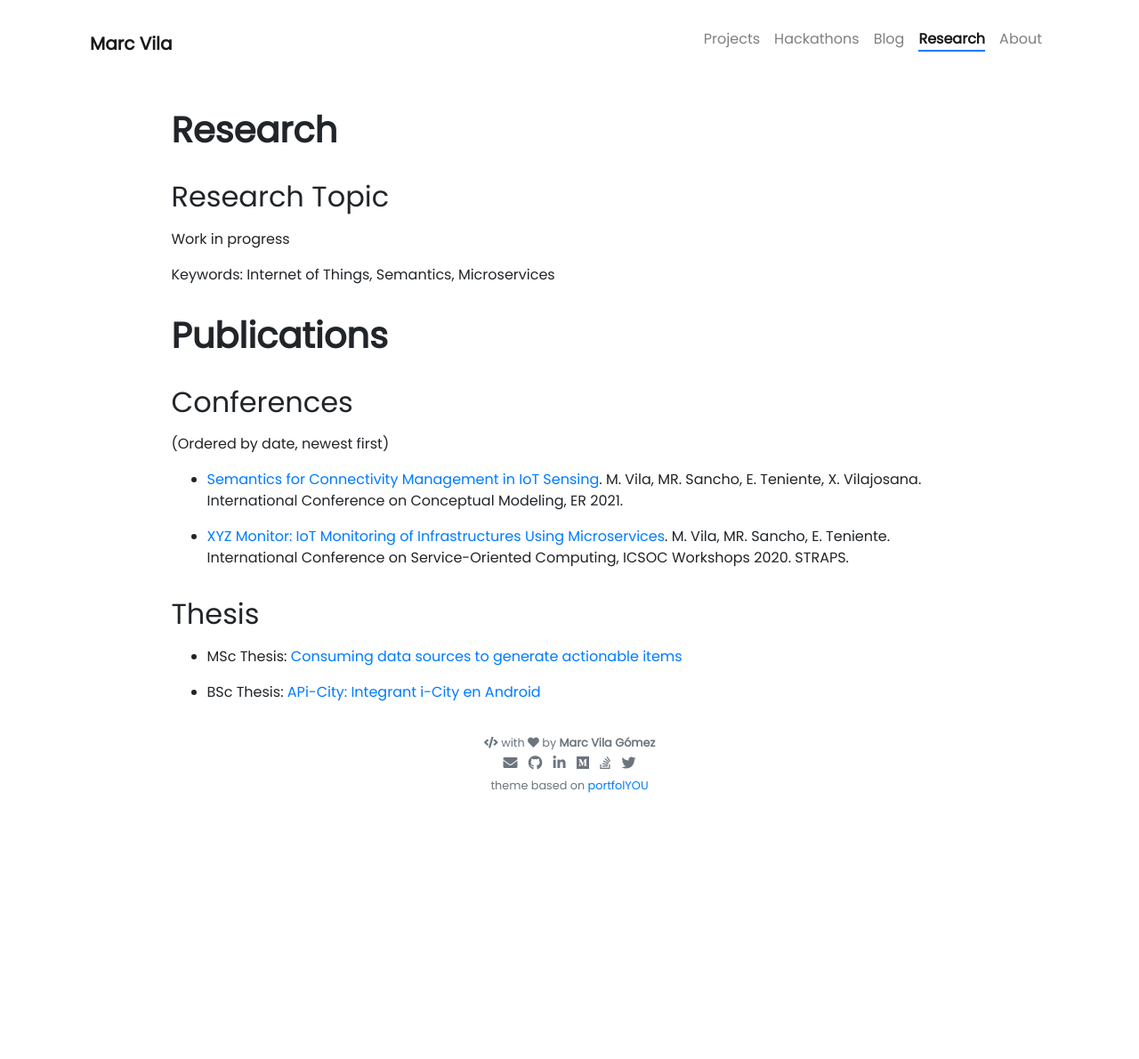
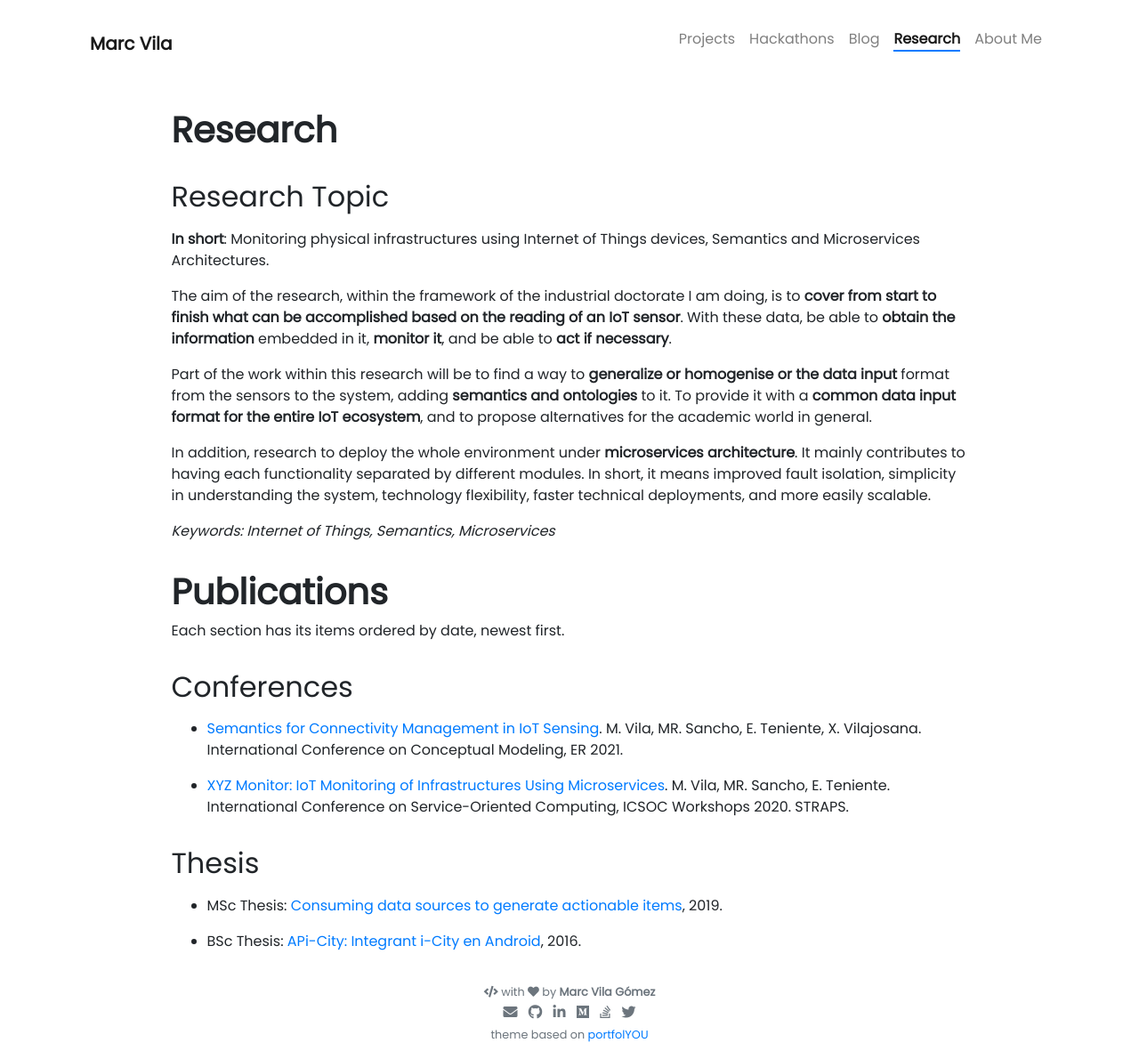
Before and after one commit to LaQuay/marcvila.me, a Jekyll site: the page built from pages/research.md, in a window 1280 px wide. Shown: the whole page at 89% size. Built offline with Jekyll 4.4.1, drawn with Linux system fonts in a browser that asks for light colours; nearby versions of some CDN libraries; before the commit the page ends 910 px from its top, so only the background shows below that.

Commit message:
improve research and about

```diff
--- a/_data/programming-skills.yml
+++ b/_data/programming-skills.yml
@@ -4,7 +4,7 @@
   color: success
 
 - name: Docker
-  percentage: 80
+  percentage: 85
   showPercentage: false
   color: primary
 
--- a/_data/work-timeline.yml
+++ b/_data/work-timeline.yml
@@ -4,9 +4,9 @@
   company: Worldsensing
   location: Barcelona, Spain
   description: >
-    Innovation Dpt. Designing and implementing the software side. Mostly Microservices
-    Architectures, backend development with Docker, Python, Flask, React, SQL, and
-    Timeseries databases. Frontend with React. Mobile development with Android.
+    Designing and implementing the software side at the Innovation Department. Mostly Microservices
+    Architectures, backend development with Docker, Python, Flask, React, SQL, and Timeseries
+    databases. Frontend with React. Mobile development with Android.
 
 - title: Associate Professor
   from: 2018
--- a/pages/research.md
+++ b/pages/research.md
@@ -9,15 +9,30 @@ weight: 4
 
 <h2 class="mb-3">Research Topic</h2>
 
-Work in progress
+<b>In short</b>: Monitoring physical infrastructures using Internet of Things devices, Semantics and
+Microservices Architectures.
 
-Keywords: Internet of Things, Semantics, Microservices
+The aim of the research, within the framework of the industrial doctorate I am doing, is to <b>cover
+from start to finish what can be accomplished based on the reading of an IoT sensor</b>. With these
+data, be able to <b>obtain the information</b> embedded in it, <b>monitor it</b>, and be able to
+<b>act if necessary</b>.
+
+Part of the work within this research will be to find a way to <b>generalize or homogenise or the
+data input</b> format from the sensors to the system, adding <b>semantics and ontologies</b> to it.
+To provide it with a <b>common data input format for the entire IoT ecosystem</b>, and to propose
+alternatives for the academic world in general.
+
+In addition, research to deploy the whole environment under <b>microservices architecture</b>. It
+mainly contributes to having each functionality separated by different modules. In short, it means
+improved fault isolation, simplicity in understanding the system, technology flexibility, faster
+technical deployments, and more easily scalable.
+
+<i>Keywords: Internet of Things, Semantics, Microservices</i>
 
 # **Publications**
+Each section has its items ordered by date, newest first.
 
 <h2 class="mb-3">Conferences</h2>
-
-(Ordered by date, newest first)
 
 - [Semantics for Connectivity Management in IoT Sensing](https://link.springer.com/chapter/10.1007/978-3-030-89022-3_24). M. Vila, MR. Sancho, E. Teniente, X. Vilajosana. International Conference on Conceptual Modeling, ER 2021.
 
@@ -26,6 +41,6 @@ Keywords: Internet of Things, Semantics, Microservices
 
 <h2 class="mb-3">Thesis</h2>
 
-- MSc Thesis: [Consuming data sources to generate actionable items](https://upcommons.upc.edu/handle/2117/132183)
+- MSc Thesis: [Consuming data sources to generate actionable items](https://upcommons.upc.edu/handle/2117/132183), 2019.
 
-- BSc Thesis: [APi-City: Integrant i-City en Android](https://upcommons.upc.edu/handle/2117/82383)
+- BSc Thesis: [APi-City: Integrant i-City en Android](https://upcommons.upc.edu/handle/2117/82383), 2016.
```
Also changed, not shown: _data/other-skills.yml (+7 -2 lines), pages/about.md (+8 -6 lines).
